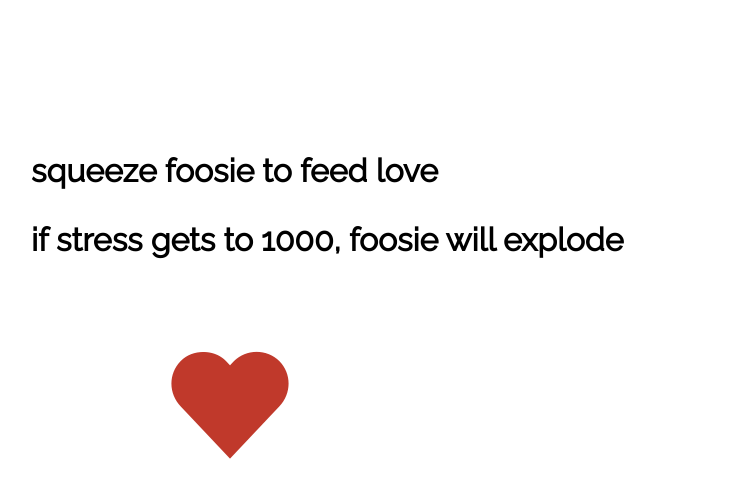
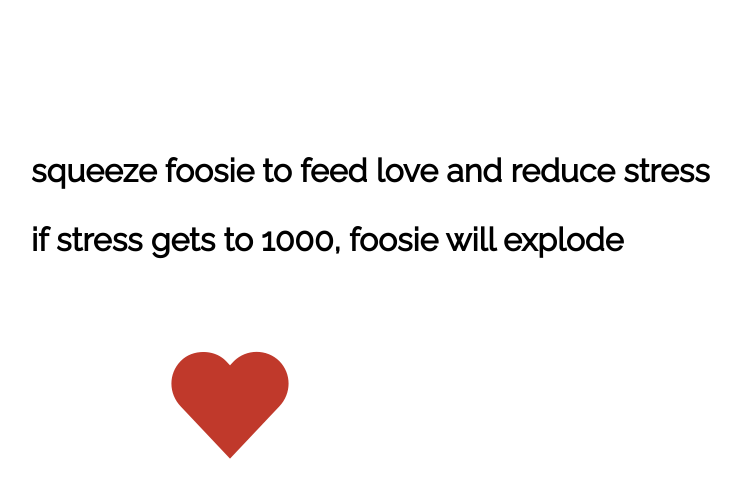
Before and after one commit to juliazxu/foosie, a website: page index.html in a window 1280 px wide. Shown: the whole page, without its empty margins (427-1168 px from the left). Drawn offline with nearby package versions, Linux system fonts and the light colour scheme; no server answers.

```diff
--- a/index.html
+++ b/index.html
@@ -11,7 +11,7 @@
 <body>
 
 	<div class="center">
-		<h1 id="instr" style="font-family: 'Raleway', sans-serif; margin-left: 35.6%; margin-top: 12%;">     squeeze foosie to feed love<p>if stress gets to 1000, foosie will explode</p></h1>
+		<h1 id="instr" style="font-family: 'Raleway', sans-serif; margin-left: 35.6%; margin-top: 12%;"><p>     squeeze foosie to feed love and reduce stress</p><p>if stress gets to 1000, foosie will explode</p></h1>
 
 	</div>
 
```
